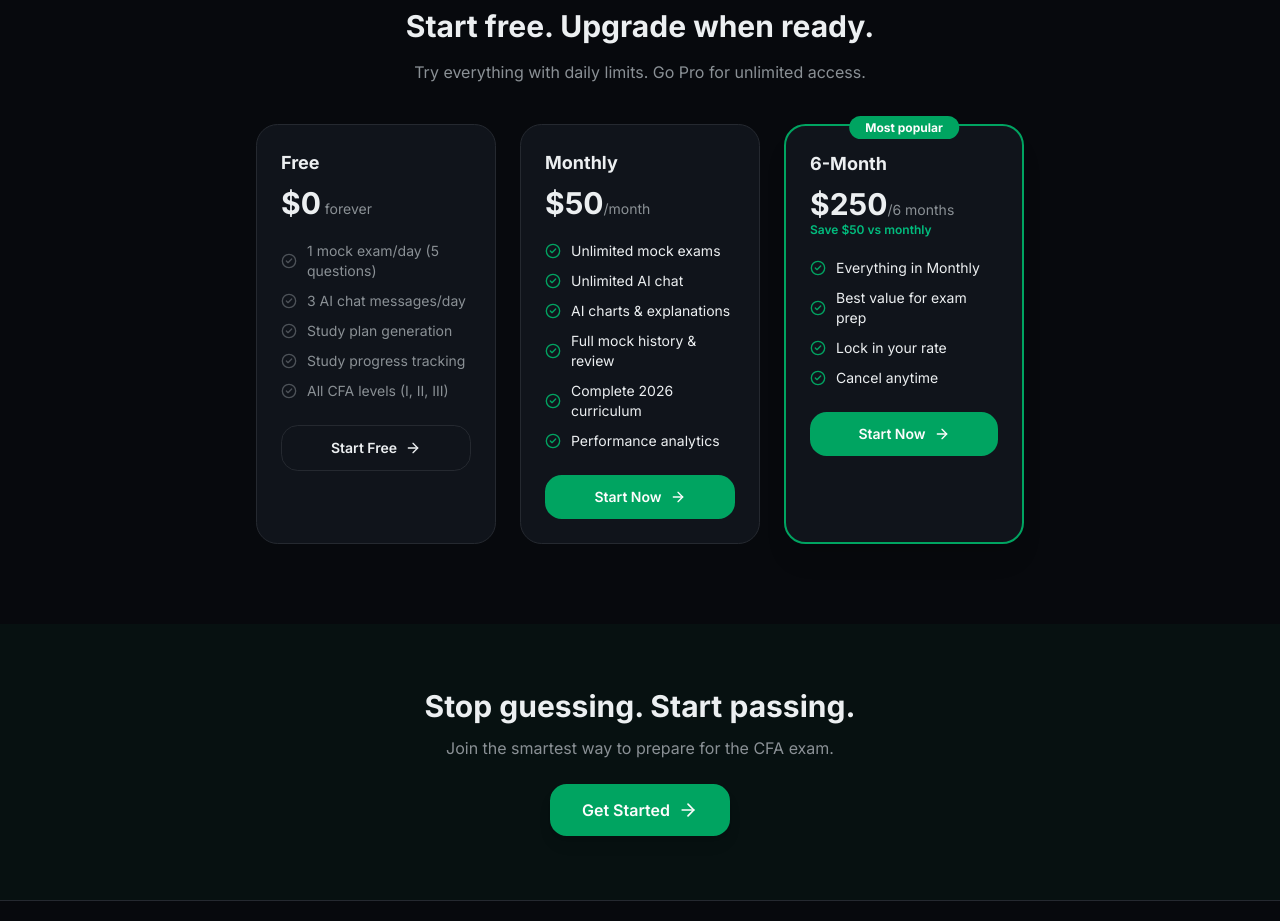
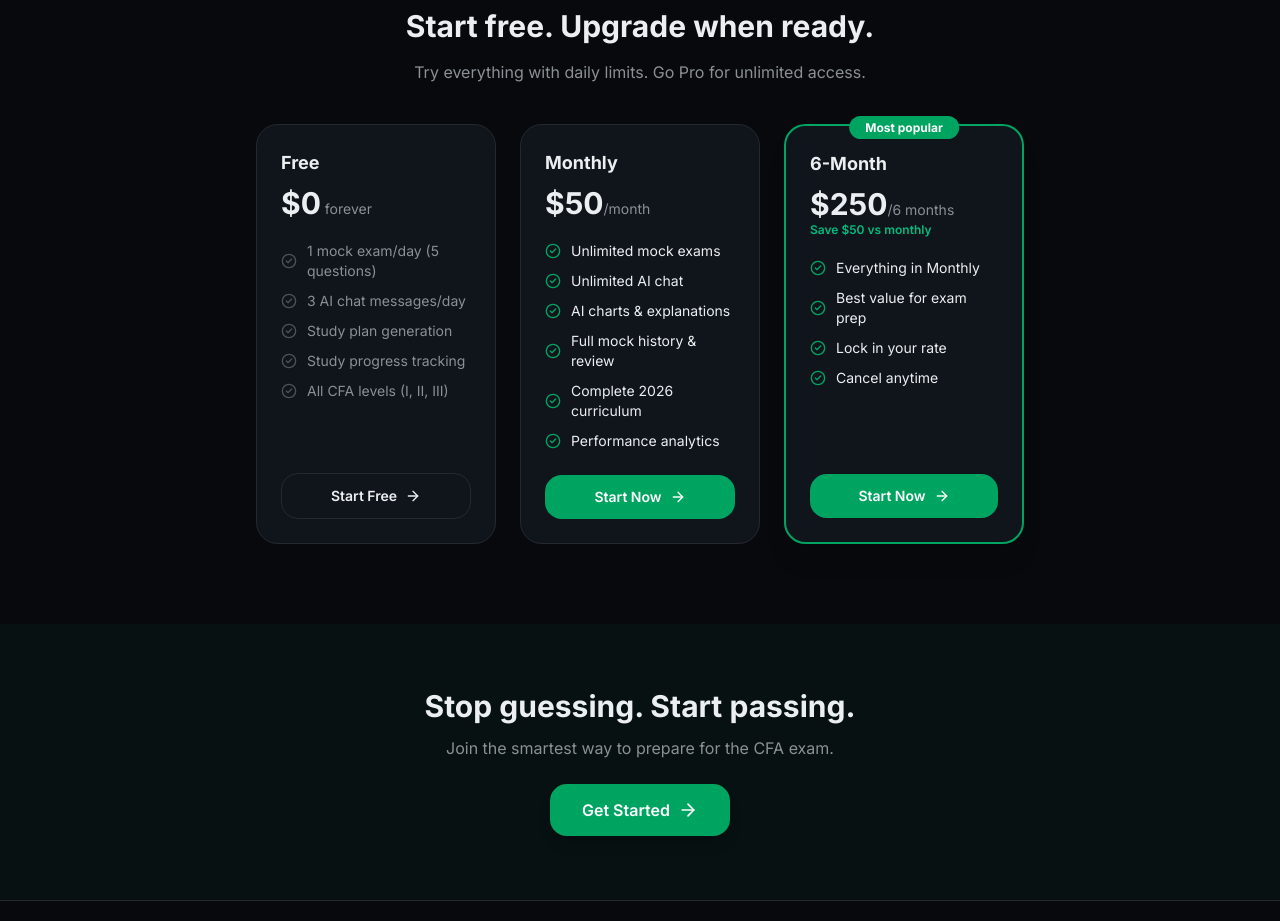
Before and after one commit to tradingcore/CFA, a Next.js app: page / in a window 1280 px wide. Shown: the part 2140-3061 px from the top of the page. Built offline with nearby package versions, Linux system fonts and the light colour scheme; no server answers.

Commit message:
fix: align pricing card buttons at same height with flex layout
Co-authored-by: Cursor <cursoragent@cursor.com>

```diff
--- a/src/app/page.tsx
+++ b/src/app/page.tsx
@@ -197,13 +197,13 @@ export default function LandingPage() {
 
           <div className="grid grid-cols-1 gap-6 sm:grid-cols-3">
             {/* Free */}
-            <div className="rounded-2xl border border-border bg-card p-6">
+            <div className="flex flex-col rounded-2xl border border-border bg-card p-6">
               <h3 className="text-lg font-bold">Free</h3>
               <div className="mt-2 mb-5">
                 <span className="text-3xl font-bold">$0</span>
                 <span className="text-sm text-muted-foreground"> forever</span>
               </div>
-              <ul className="mb-6 flex flex-col gap-2.5">
+              <ul className="mb-6 flex flex-1 flex-col gap-2.5">
                 {[
                   "1 mock exam/day (5 questions)",
                   "3 AI chat messages/day",
@@ -226,13 +226,13 @@ export default function LandingPage() {
             </div>
 
             {/* Monthly */}
-            <div className="rounded-2xl border border-border bg-card p-6">
+            <div className="flex flex-col rounded-2xl border border-border bg-card p-6">
               <h3 className="text-lg font-bold">Monthly</h3>
               <div className="mt-2 mb-5">
                 <span className="text-3xl font-bold">$50</span>
                 <span className="text-sm text-muted-foreground">/month</span>
               </div>
-              <ul className="mb-6 flex flex-col gap-2.5">
+              <ul className="mb-6 flex flex-1 flex-col gap-2.5">
                 {[
                   "Unlimited mock exams",
                   "Unlimited AI chat",
@@ -256,7 +256,7 @@ export default function LandingPage() {
             </div>
 
             {/* 6-Month */}
-            <div className="relative rounded-2xl border-2 border-primary bg-card p-6 shadow-xl">
+            <div className="relative flex flex-col rounded-2xl border-2 border-primary bg-card p-6 shadow-xl">
               <div className="absolute -top-3 left-1/2 -translate-x-1/2">
                 <span className="rounded-full bg-primary px-4 py-1 text-xs font-bold text-primary-foreground">
                   Most popular
@@ -268,7 +268,7 @@ export default function LandingPage() {
                 <span className="text-sm text-muted-foreground">/6 months</span>
               </div>
               <p className="mb-5 text-xs text-emerald-500 font-semibold">Save $50 vs monthly</p>
-              <ul className="mb-6 flex flex-col gap-2.5">
+              <ul className="mb-6 flex flex-1 flex-col gap-2.5">
                 {[
                   "Everything in Monthly",
                   "Best value for exam prep",
```
